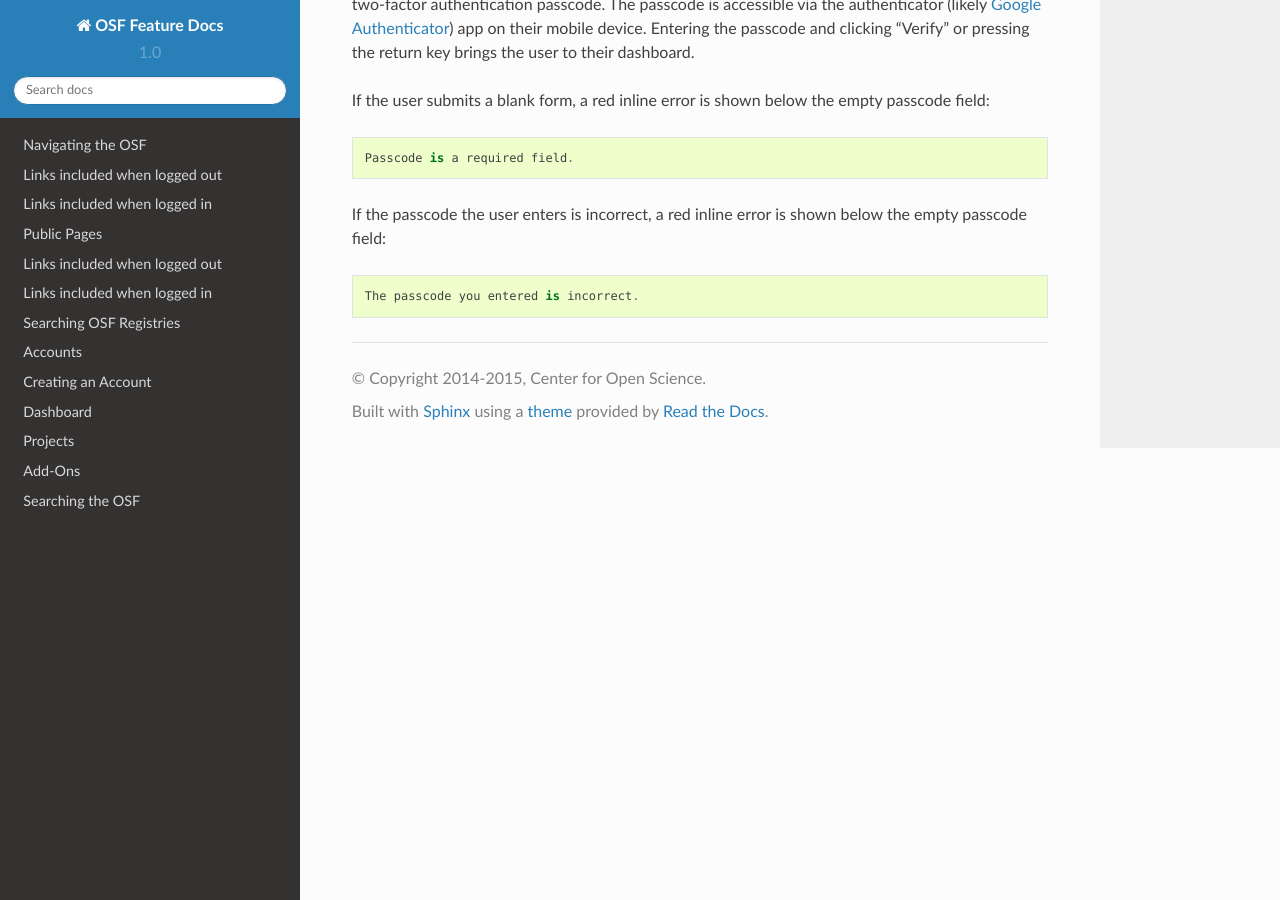
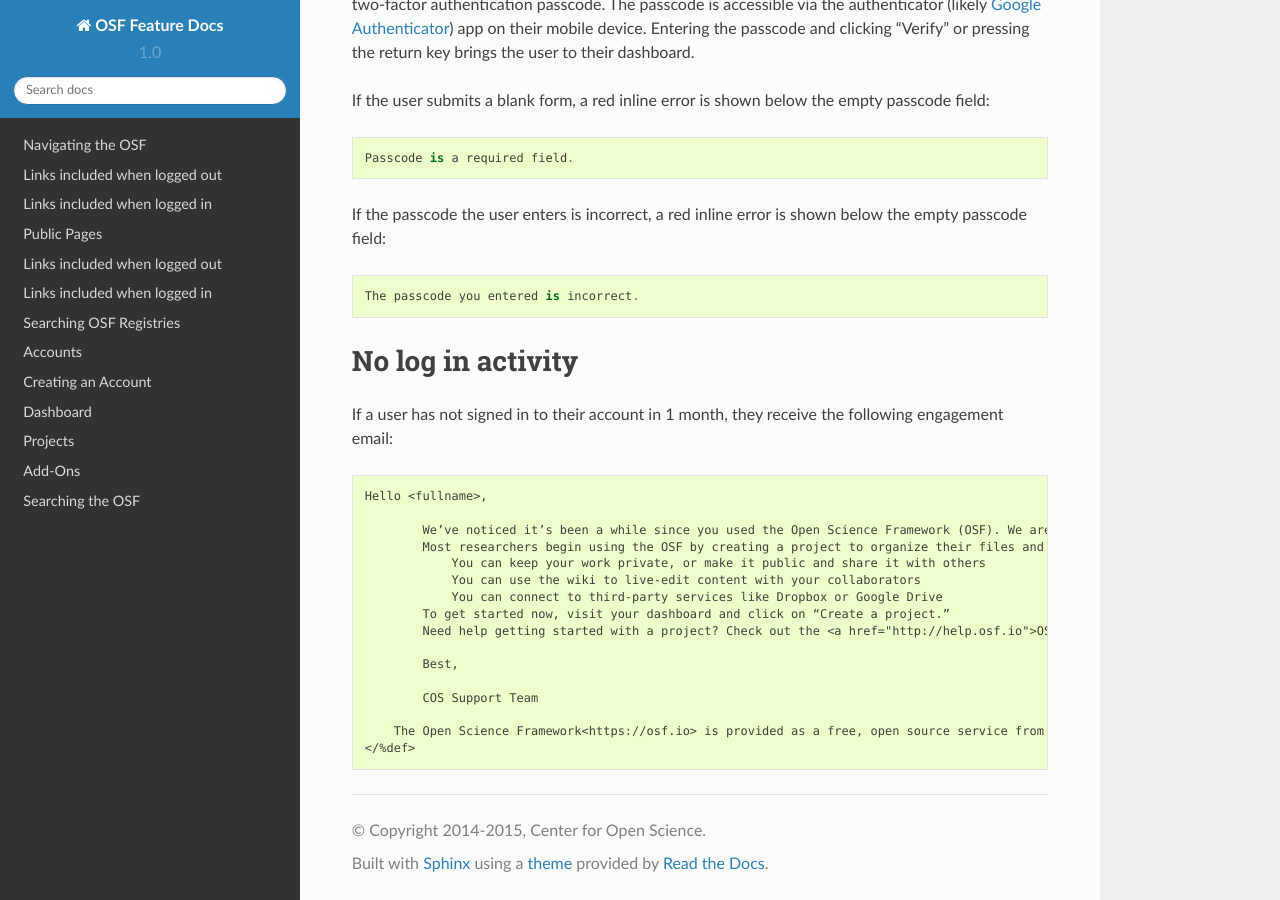
Before and after one commit to CenterForOpenScience/OSFDocs, a Sphinx documentation site: the page built from docs/accounts/login.rst, in a window 1280 px wide and 900 px high, scrolled down 1792 px. Built offline with Sphinx 7.4.7 and the Read the Docs theme 2.0.0, drawn with Linux system fonts in a browser that asks for light colours.

Commit message:
Added new engagement email

```diff
--- a/docs/accounts/login.rst
+++ b/docs/accounts/login.rst
@@ -70,3 +70,25 @@ If the user submits a blank form, a red inline error is shown below the empty pa
 If the passcode the user enters is incorrect, a red inline error is shown below the empty passcode field::
 
     The passcode you entered is incorrect.
+
+No log in activity
+-----------------
+
+If a user has not signed in to their account in 1 month, they receive the following engagement email::
+
+  Hello <fullname>,
+
+          We’ve noticed it’s been a while since you used the Open Science Framework (OSF). We are constantly adding and improving features, so we thought it might be time to check in with you.
+          Most researchers begin using the OSF by creating a project to organize their files and notes. Projects are equipped with powerful features to help you manage your research:
+              You can keep your work private, or make it public and share it with others
+              You can use the wiki to live-edit content with your collaborators
+              You can connect to third-party services like Dropbox or Google Drive
+          To get started now, visit your dashboard and click on “Create a project.”
+          Need help getting started with a project? Check out the <a href="http://help.osf.io">OSF Help Guides</a> or one of our recent <a href="https://www.youtube.com/channel/UCGPlVf8FsQ23BehDLFrQa-g">OSF 101 webinars</a>.
+
+          Best,
+
+          COS Support Team
+
+      The Open Science Framework<https://osf.io> is provided as a free, open source service from the Center for Open Science<https://cos.io/">.
+  </%def>
```
